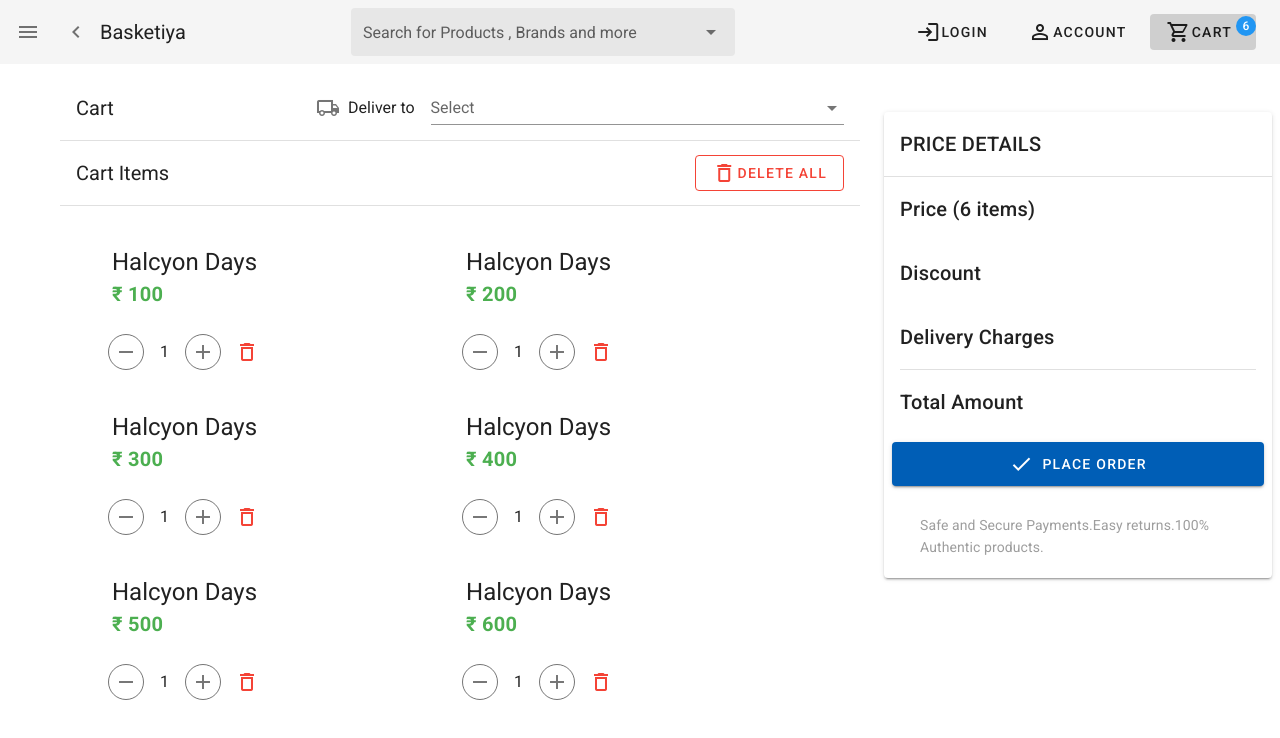
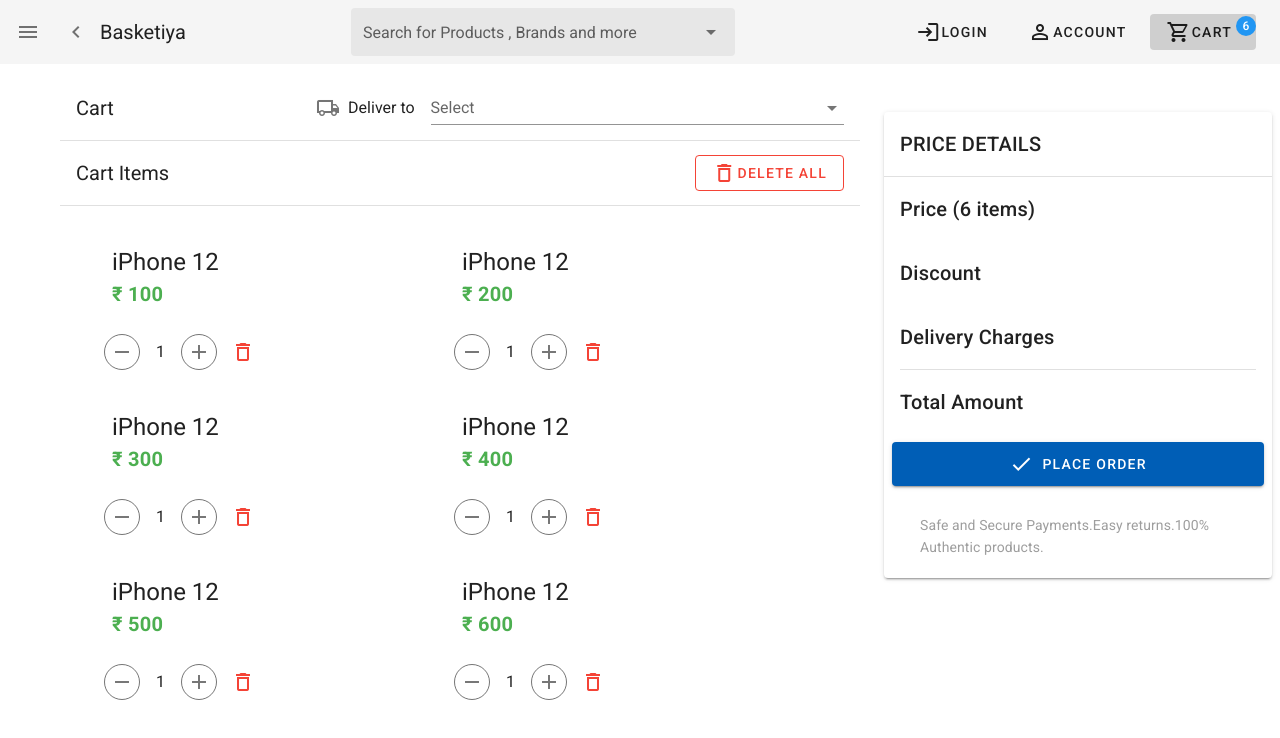
Before and after one commit to PraveenMalethia/flipkart-clone, a Nuxt app: page /Cart in a window 1280 px wide. Shown: the top 738 px of the page. Built offline with nearby package versions, Linux system fonts and the light colour scheme.

Commit message:
cart fix

```diff
--- a/pages/Cart/index.vue
+++ b/pages/Cart/index.vue
@@ -93,8 +93,7 @@
     states: ['Churiwala Dhanna', 'Luxury PG'],
     item: {
       src: '/iphone1.jfif',
-      title: 'Halcyon Days',
-      artist: 'Ellie Goulding',
+      title: 'iPhone 12',
     },
     loading: false,
   }),
```
